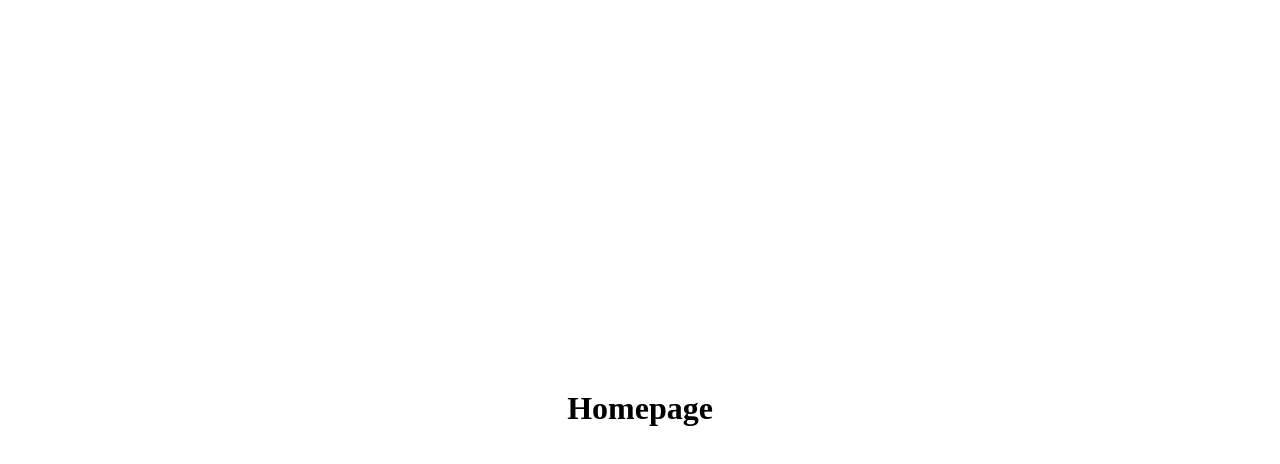
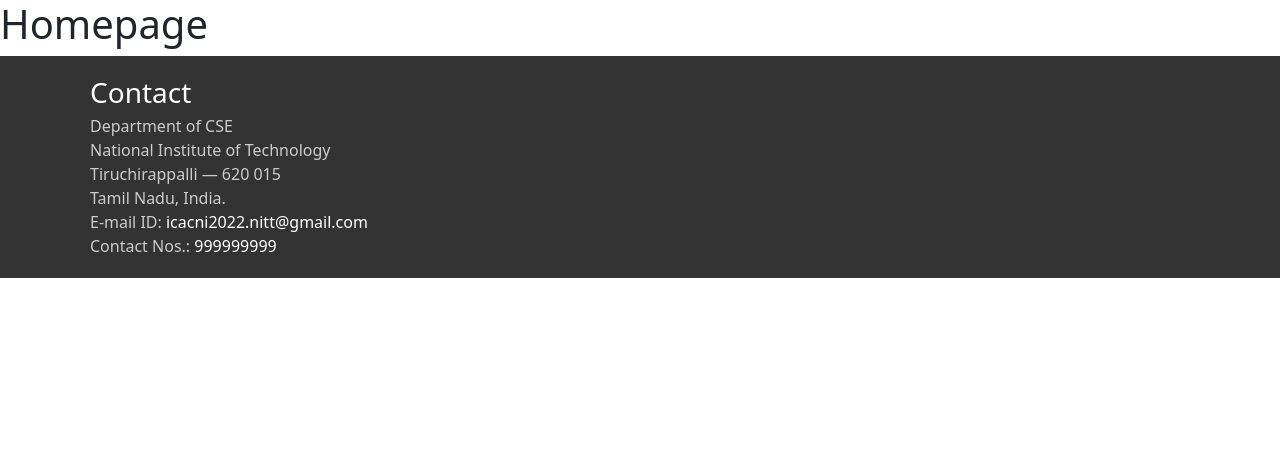
Before and after one commit to aerial-ace1/CoEERSS_Site, a React (Create React App) app: page / in a window 1280 px wide. Shown: the top 464 px of the page. Built offline with nearby package versions, Linux system fonts and the light colour scheme.

Commit message:
feat: footer

```diff
--- a/package.json
+++ b/package.json
@@ -1,9 +1,10 @@
 {
-  "name": "festember-mun",
+  "name": "icacni-2022",
   "version": "0.1.0",
   "private": true,
   "dependencies": {
     "react": "^17.0.2",
+    "react-bootstrap": "^2.0.3",
     "react-dom": "^17.0.2",
     "react-router": "^5.2.1",
     "react-router-dom": "^5.3.0",
@@ -21,7 +22,6 @@
     "stylelint:fix": "stylelint '**/*.css' --fix",
     "prettier": "prettier '**/*.{json,md,html,yaml}' --list-different",
     "prettier:fix": "prettier '**/*.{json,md,html,yaml}'  --write",
-    "test:watch": "npm run test -- --watch",
     "format": "npm run lint:fix && npm run stylelint:fix && npm run prettier:fix",
     "format:error": "npm run lint && npm run stylelint && npm run prettier",
     "postinstall": "husky install"
--- a/public/index.html
+++ b/public/index.html
@@ -8,6 +8,12 @@
     <meta
       name="description"
       content="Web site created using create-react-app"
+    />
+    <link
+      href="https://cdn.jsdelivr.net/npm/bootstrap@5.0.2/dist/css/bootstrap.min.css"
+      rel="stylesheet"
+      integrity="sha384-EVSTQN3/azprG1Anm3QDgpJLIm9Nao0Yz1ztcQTwFspd3yD65VohhpuuCOmLASjC"
+      crossorigin="anonymous"
     />
     <link rel="apple-touch-icon" href="%PUBLIC_URL%/logo192.png" />
     <!--
@@ -40,4 +46,9 @@
       To create a production bundle, use `npm run build` or `yarn build`.
     -->
   </body>
+  <script
+    src="https://cdn.jsdelivr.net/npm/bootstrap@5.0.2/dist/js/bootstrap.bundle.min.js"
+    integrity="sha384-MrcW6ZMFYlzcLA8Nl+NtUVF0sA7MsXsP1UyJoMp4YLEuNSfAP+JcXn/tWtIaxVXM"
+    crossorigin="anonymous"
+  ></script>
 </html>
--- /dev/null
+++ b/src/components/Footer/Footer.jsx
@@ -0,0 +1,38 @@
+import React from 'react';
+import { Container, Row, Col } from 'react-bootstrap';
+import './style.css';
+
+export const Footer = () => (
+  <footer className="site-footer" id="bg-dark">
+    <Container>
+      <Row>
+        <Col
+          md={8}
+          className="footer-col"
+        >
+          <h3 className="footer-heading1 mb-1">Contact</h3>
+          Department of CSE
+          {' '}
+          <br />
+          National Institute of Technology
+          <br />
+          Tiruchirappalli — 620 015
+          <br />
+          {' '}
+          Tamil Nadu, India.
+          <br />
+          E-mail ID:
+          {' '}
+          <a href="mailto:clip2022.nitt@gmail.com">icacni2022.nitt@gmail.com</a>
+          <br />
+          Contact Nos.:
+          {' '}
+          <a href="tel:+91999999999">999999999</a>
+        </Col>
+        <Col
+          md={4}
+        />
+      </Row>
+    </Container>
+  </footer>
+);
--- /dev/null
+++ b/src/components/Footer/style.css
@@ -0,0 +1,23 @@
+.site-footer .footer-col > a {
+  color: #fff;
+  text-decoration: none;
+}
+
+.site-footer .footer-col > a:hover {
+  color: #f00;
+  text-decoration: underline;
+}
+
+#bg-dark {
+  background-color: #333;
+  color: #ccc;
+}
+
+.site-footer .footer-col {
+  padding: 10px;
+  margin: 10px;
+}
+
+.site-footer .footer-col h3 {
+  color: #fff;
+}
--- a/src/components/Homepage/index.jsx
+++ b/src/components/Homepage/index.jsx
@@ -1,8 +1,10 @@
 import React from 'react';
+import { Footer } from '../Footer/Footer';
 import './style.css';
 
 export const Homepage = () => (
-  <div className="home-page">
+  <div>
     <h1>Homepage</h1>
+    <Footer />
   </div>
 );
```
